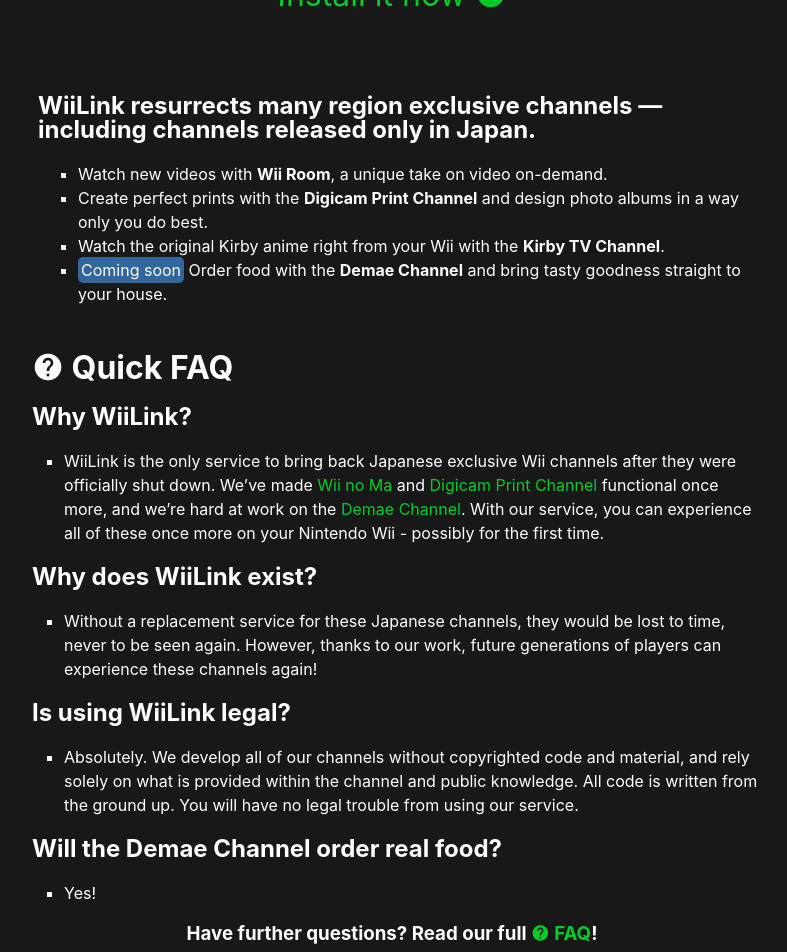
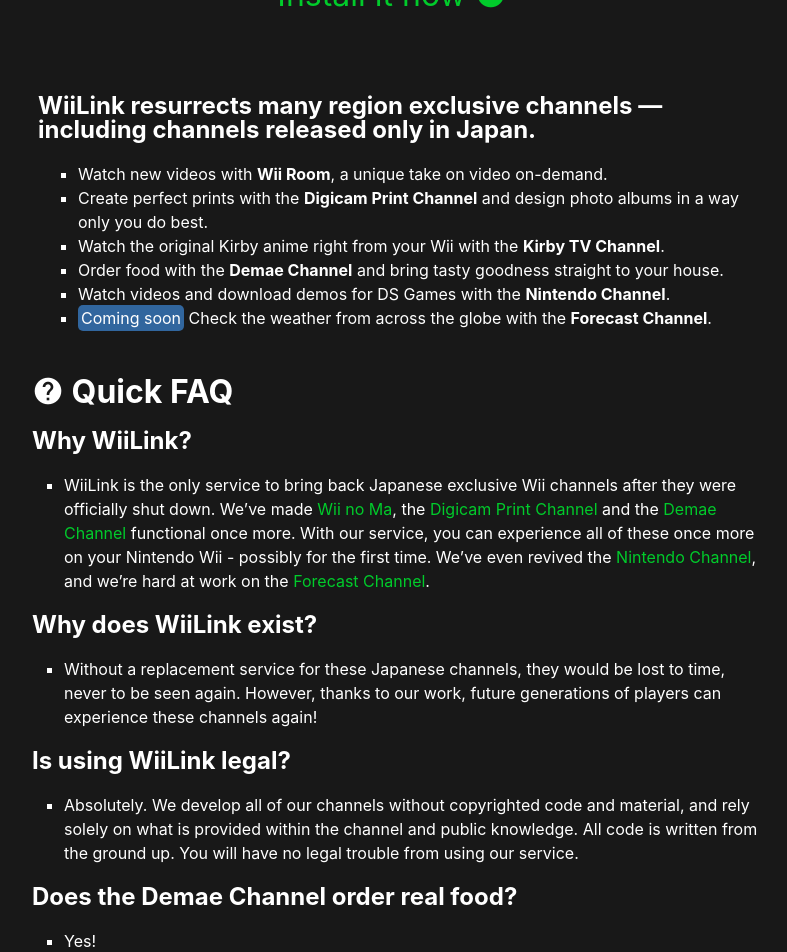
Before and after one commit to WiiLink24/WiiLink24.github.io, a Jekyll site: the page built from index.md, in a window 1280 px wide and 1400 px high, scrolled down 652 px. Shown: the top 952 px of the window, without its empty margins (248-1035 px from the left). Built offline with Jekyll 4.4.1, drawn with Linux system fonts in a browser that asks for light colours.

Commit message:
Update index.md
Added the Nintendo and Forecast Channel, and removed the "Coming Soon" message from the Demae Channel.

```diff
--- a/index.md
+++ b/index.md
@@ -19,7 +19,9 @@
       <li>Watch new videos with <b>Wii Room</b>, a unique take on video on-demand.</li>
       <li>Create perfect prints with the <b>Digicam Print Channel</b> and design photo albums in a way only you do best.</li>
       <li>Watch the original Kirby anime right from your Wii with the <b>Kirby TV Channel</b>.</li>
-      <li><span class="coming-soon">Coming soon</span> Order food with the <b>Demae Channel</b> and bring tasty goodness straight to your house.</li>
+      <li>Order food with the <b>Demae Channel</b> and bring tasty goodness straight to your house.</li>
+      <li>Watch videos and download demos for DS Games with the <b>Nintendo Channel</b>.</li>
+      <li><span class="coming-soon">Coming soon</span> Check the weather from across the globe with the <b>Forecast Channel</b>.</li>
   </ul>
 </div>
 
@@ -28,7 +30,7 @@
 
 ## Why WiiLink?
 
-- WiiLink is the only service to bring back Japanese exclusive Wii channels after they were officially shut down. We've made [Wii no Ma](/services/wii-room) and [Digicam Print Channel](/services/digicam) functional once more, and we're hard at work on the [Demae Channel](/services/demae). With our service, you can experience all of these once more on your Nintendo Wii - possibly for the first time.
+- WiiLink is the only service to bring back Japanese exclusive Wii channels after they were officially shut down. We've made [Wii no Ma](/services/wii-room), the [Digicam Print Channel](/services/digicam) and the [Demae Channel](/services/demae) functional once more. With our service, you can experience all of these once more on your Nintendo Wii - possibly for the first time. We've even revived the [Nintendo Channel](/services/w/nintendo), and we're hard at work on the [Forecast Channel](/services/w/forecast).
 
 ## Why does WiiLink exist?
 
@@ -38,7 +40,7 @@
 
 - Absolutely. We develop all of our channels without copyrighted code and material, and rely solely on what is provided within the channel and public knowledge. All code is written from the ground up. You will have no legal trouble from using our service.
 
-## Will the Demae Channel order real food?
+## Does the Demae Channel order real food?
 
 - Yes!
 
```
